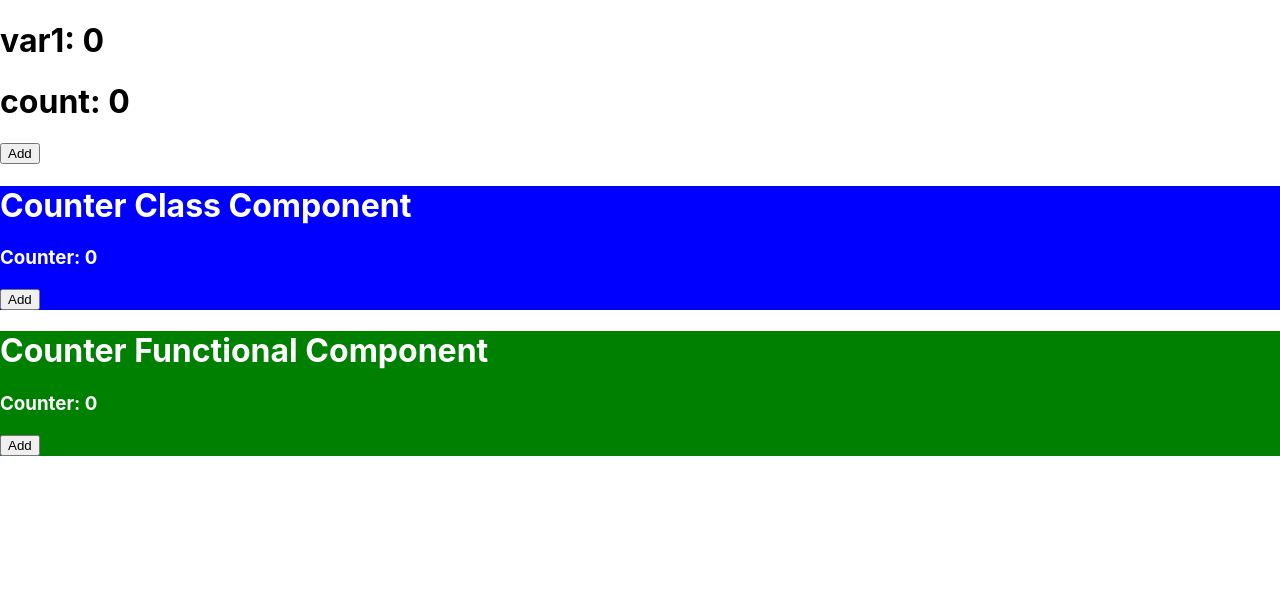
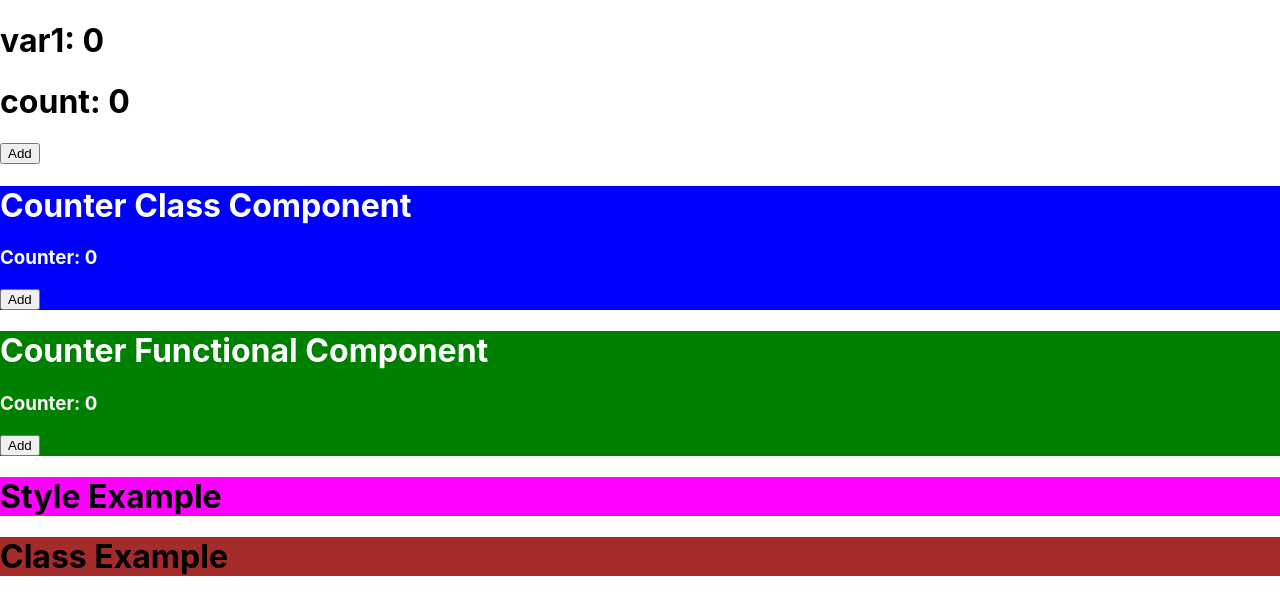
Before and after one commit to sanviiz/workshop-react, a React (Create React App) app: page / in a window 1280 px wide. Shown: the top 614 px of the page. Built offline with nearby package versions, Linux system fonts and the light colour scheme.

Commit message:
Add Inline and Class Style Example

```diff
--- a/src/App.js
+++ b/src/App.js
@@ -1,6 +1,7 @@
 import React, { useState } from "react";
 import CounterClassComponent from "./CounterClassComponent";
 import CounterFuctionalComponent from "./CounterFuctionalComponent";
+import EX1Style from "./components/ex1_styles";
 
 export default () => {
   let var1 = 0;
@@ -21,6 +22,7 @@
       </button>
       <CounterClassComponent />
       <CounterFuctionalComponent />
+      <EX1Style />
     </div>
   );
 };
--- /dev/null
+++ b/src/components/ex1_styles.js
@@ -0,0 +1,19 @@
+import React from "react";
+import "./styles.css";
+
+export default function ex1_styles() {
+  const styles = {
+    container: { backgroundColor: "#f0f" },
+  };
+
+  return (
+    <div>
+      <div style={styles.container}>
+        <h1>Style Example</h1>
+      </div>
+      <div className="root">
+        <h1>Class Example</h1>
+      </div>
+    </div>
+  );
+}
--- /dev/null
+++ b/src/components/styles.css
@@ -0,0 +1,3 @@
+.root {
+  background-color: brown;
+}
```
